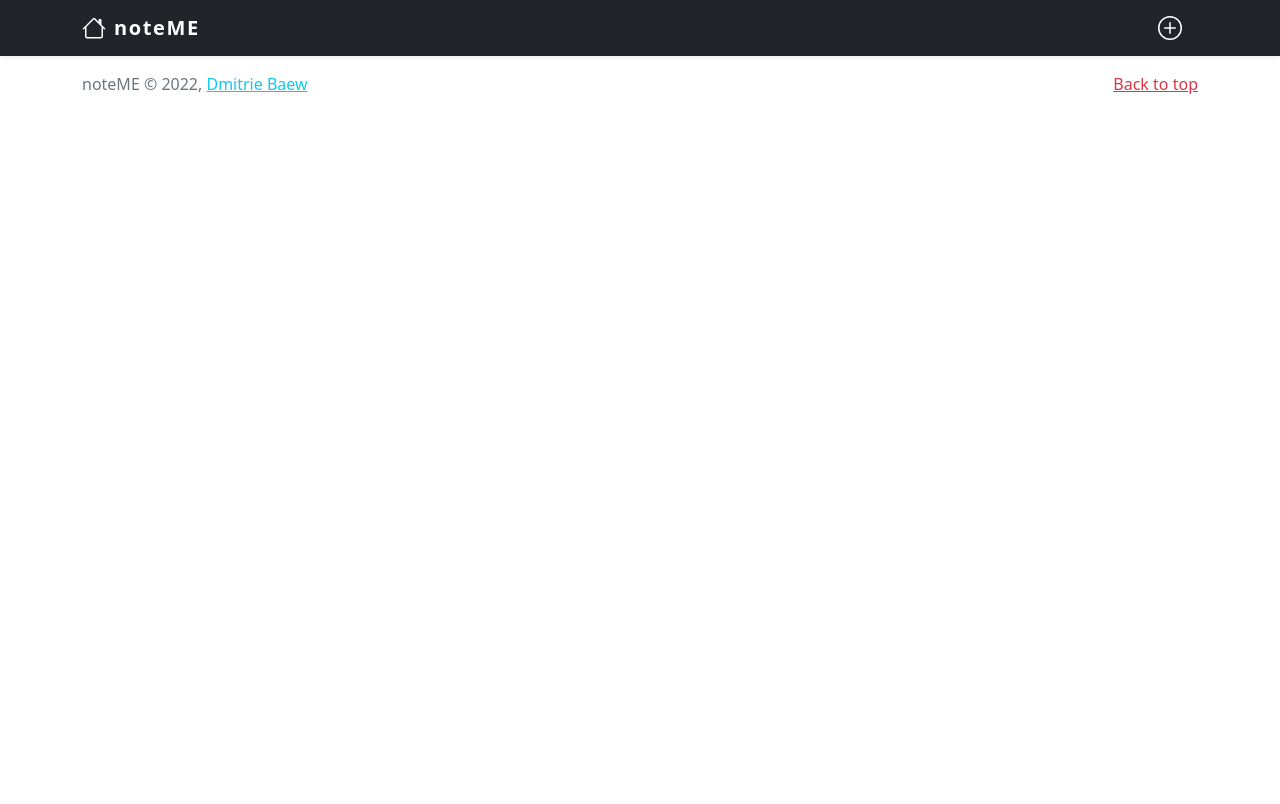
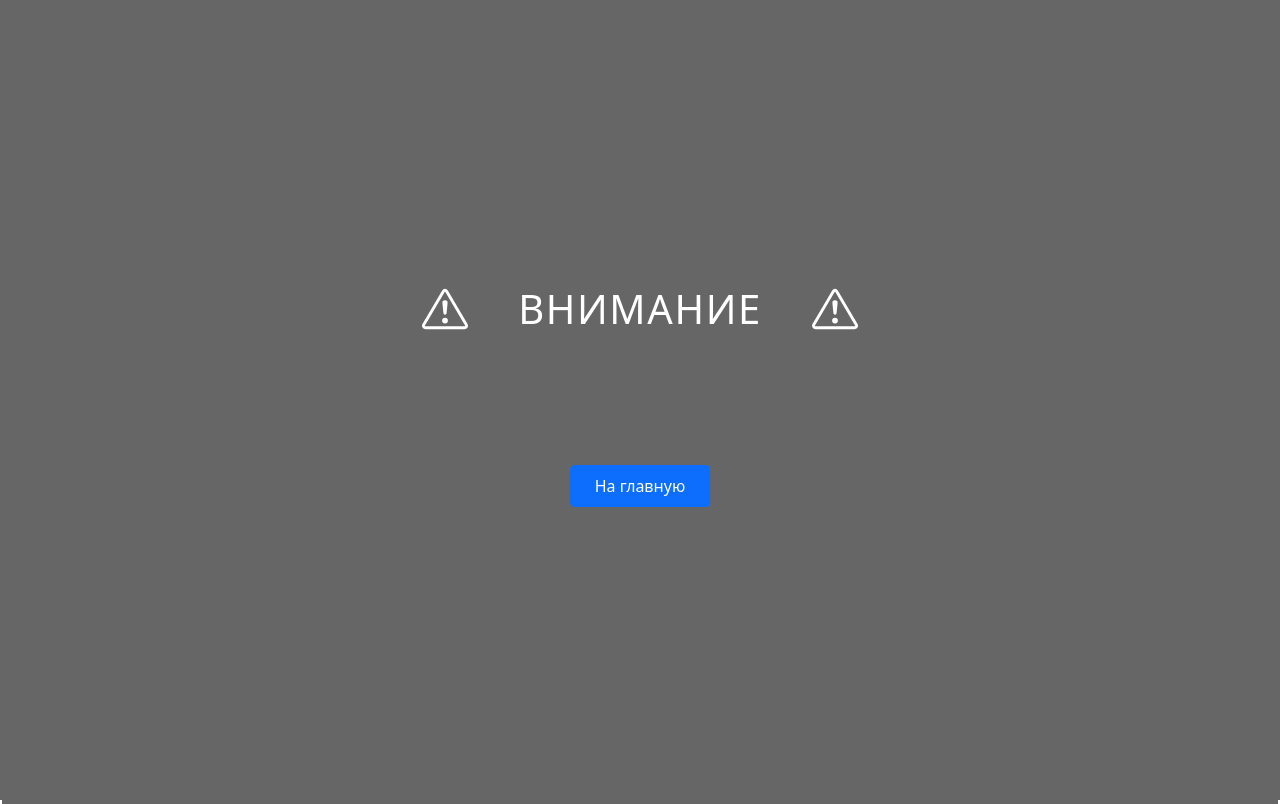
Before and after one commit to DmitrieBaev/NoteME, a Flask app: template templates/_fatal.html in a window 1280 px wide. Before the commit the page ends 94 px from the top, so only its background shows below. Run offline with Flask 2, Linux system fonts and the light colour scheme; the template is opened without the code that fills it, so the values that code supplies are empty.

Commit message:
Добавлен шаблон для вывода ошибок.

```diff
--- a/templates/_fatal.html
+++ b/templates/_fatal.html
@@ -1,5 +1,60 @@
-{% extends '_base.html' %}
-
-{% block content %}
-
-{% endblock %}
+<!doctype html>
+<html lang="ru">
+<head>
+	<meta charset="UTF-8">
+	<meta name="viewport" content="width=device-width, user-scalable=no, initial-scale=1.0, maximum-scale=1.0, minimum-scale=1.0">
+	<meta http-equiv="X-UA-Compatible" content="ie=edge">
+	<link rel="stylesheet" href="https://cdn.jsdelivr.net/npm/bootstrap@5.1.3/dist/css/bootstrap.min.css" integrity="sha384-1BmE4kWBq78iYhFldvKuhfTAU6auU8tT94WrHftjDbrCEXSU1oBoqyl2QvZ6jIW3" crossorigin="anonymous">
+	<title>noteME</title>
+	<style>
+		*, *:before, *:after {
+			padding: 0; margin: 0; border: 0;
+			box-sizing: border-box;
+			border: 0.1px solid #666;
+		}
+		html, body { height: 100%; }
+		.wrapper {
+			min-height: 100vh;
+			display: flex;
+			flex-direction: column;
+		}
+		.fullscreen {
+			min-height: 100vh;
+			background-color: #666; color: #fff;
+			display: flex;
+			padding: 2rem 0;
+		}
+		.fullscreen-body {
+			width: 100%; max-width: 1000px;
+			flex: 1 1 auto;
+			display: flex; flex-direction: column;
+			margin: 0 auto; padding: 0 1rem;
+			text-align: center; justify-content: center;
+		}
+		.fullscreen-title { letter-spacing: 0.1rem; justify-content: center; }
+		.fullscreen-text { font-size: 1.2rem; }
+		.fullscreen-link { align-self: center; padding: 0.5rem 1.5rem; }
+	</style>
+</head>
+<body>
+	<div class="wrapper">
+		<section class="fullscreen">
+			<div class="fullscreen-body">
+				<h1 class="fullscreen-title d-flex align-items-center mb-3">
+					<svg xmlns="http://www.w3.org/2000/svg" width="48" height="48" fill="currentColor" class="bi bi-exclamation-triangle" viewBox="0 0 16 16">
+						<path d="M7.938 2.016A.13.13 0 0 1 8.002 2a.13.13 0 0 1 .063.016.146.146 0 0 1 .054.057l6.857 11.667c.036.06.035.124.002.183a.163.163 0 0 1-.054.06.116.116 0 0 1-.066.017H1.146a.115.115 0 0 1-.066-.017.163.163 0 0 1-.054-.06.176.176 0 0 1 .002-.183L7.884 2.073a.147.147 0 0 1 .054-.057zm1.044-.45a1.13 1.13 0 0 0-1.96 0L.165 13.233c-.457.778.091 1.767.98 1.767h13.713c.889 0 1.438-.99.98-1.767L8.982 1.566z"/>
+						<path d="M7.002 12a1 1 0 1 1 2 0 1 1 0 0 1-2 0zM7.1 5.995a.905.905 0 1 1 1.8 0l-.35 3.507a.552.552 0 0 1-1.1 0L7.1 5.995z"/>
+					</svg>
+					<stron class="ps-5 pe-5">ВНИМАНИЕ</stron>
+					<svg xmlns="http://www.w3.org/2000/svg" width="48" height="48" fill="currentColor" class="bi bi-exclamation-triangle" viewBox="0 0 16 16">
+						<path d="M7.938 2.016A.13.13 0 0 1 8.002 2a.13.13 0 0 1 .063.016.146.146 0 0 1 .054.057l6.857 11.667c.036.06.035.124.002.183a.163.163 0 0 1-.054.06.116.116 0 0 1-.066.017H1.146a.115.115 0 0 1-.066-.017.163.163 0 0 1-.054-.06.176.176 0 0 1 .002-.183L7.884 2.073a.147.147 0 0 1 .054-.057zm1.044-.45a1.13 1.13 0 0 0-1.96 0L.165 13.233c-.457.778.091 1.767.98 1.767h13.713c.889 0 1.438-.99.98-1.767L8.982 1.566z"/>
+						<path d="M7.002 12a1 1 0 1 1 2 0 1 1 0 0 1-2 0zM7.1 5.995a.905.905 0 1 1 1.8 0l-.35 3.507a.552.552 0 0 1-1.1 0L7.1 5.995z"/>
+					</svg>
+				</h1>
+				<div class="fullscreen-text text-white-50 my-5">{{ error }}</div>
+				<a href="/" class="fullscreen-link btn btn-primary my-3">На главную</a>
+			</div>
+		</section>
+	</div>
+</body>
+</html>
--- a/view.py
+++ b/view.py
@@ -3,8 +3,6 @@ from controller import *
 
 from flask import render_template, request, redirect
 
-
-# TODO: Шаблон FATAL
 
 @app.route('/')
 def index():
```
